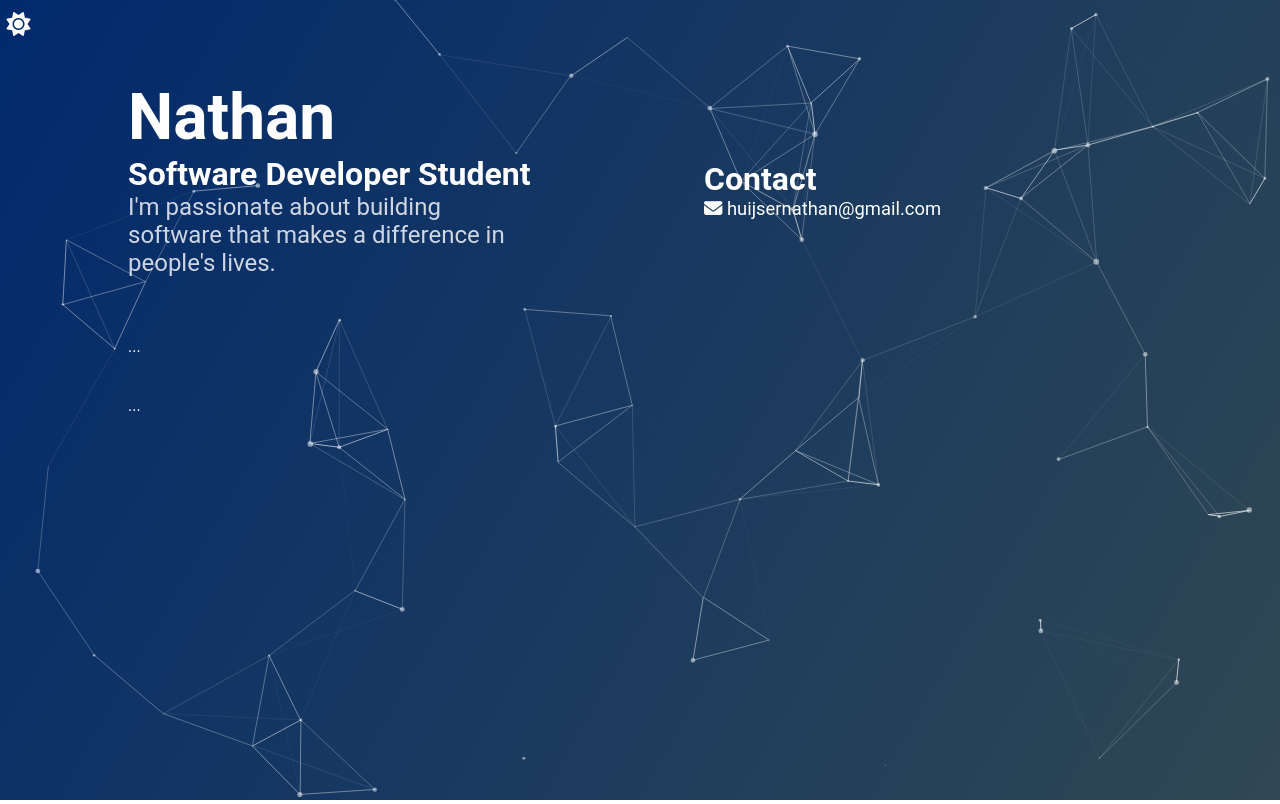
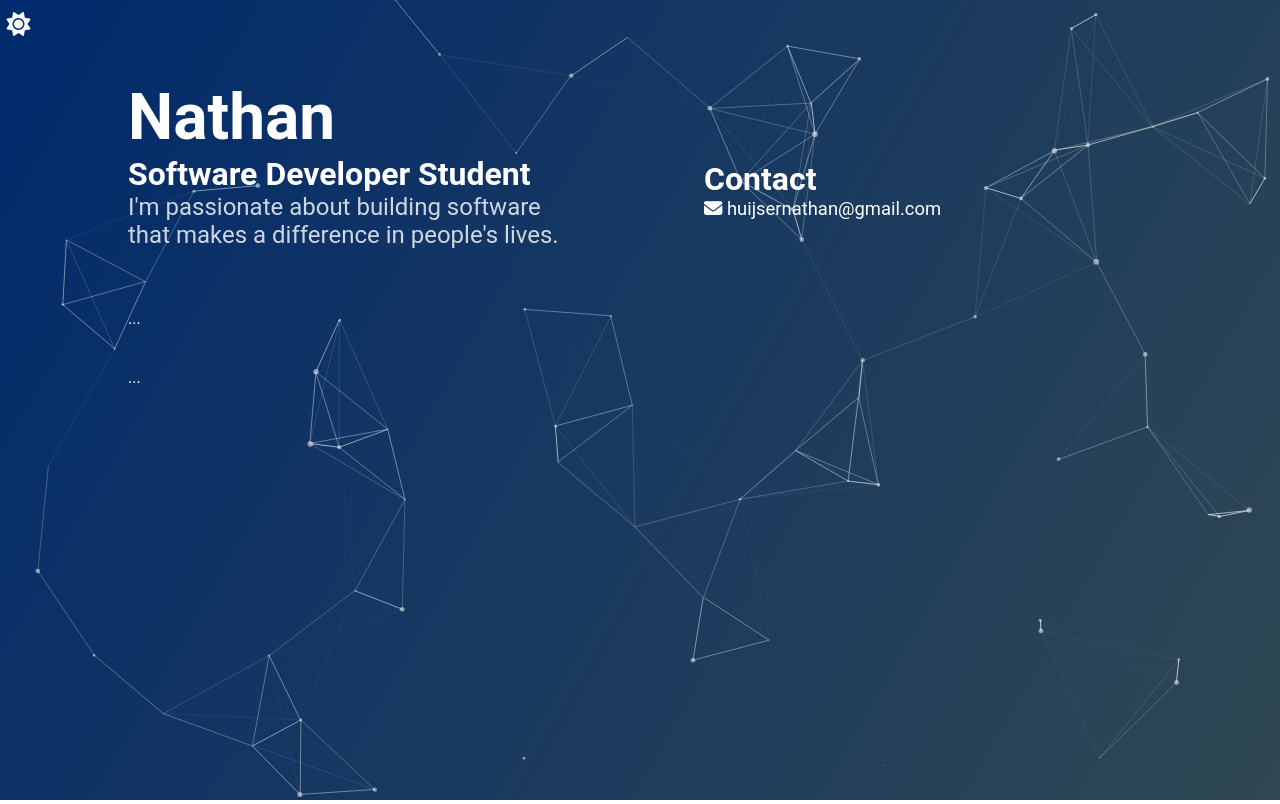
Before and after one commit to nhuijser/portfolio, a PHP site: page / in a window 1280 px wide. Run offline with PHP 8.4, Linux system fonts and the light colour scheme; data that the repository does not hold is empty; some libraries are stand-ins or nearby versions.

Commit message:
refactor: some mobile support stuff

```diff
--- a/styles.css
+++ b/styles.css
@@ -84,13 +84,14 @@ body {
 .header p[class="type"] {
   margin: 0;
   font-size: 2rem;
+  max-width: 40vw;
 }
 
 .header p[class="description"] {
   color: #ffffff;
   opacity: 80%;
   font-size: 1.5rem;
-  max-width: 30vw;
+  max-width: 35vw;
 }
 
 codersrank-activity {
@@ -330,6 +331,10 @@ abbr {
     font-size: 3rem;
   }
 
+  .header p[class="type"] {
+    max-width: 100%;
+  }
+
   .header p[class="description"] {
     max-width: 100%;
   }
```
